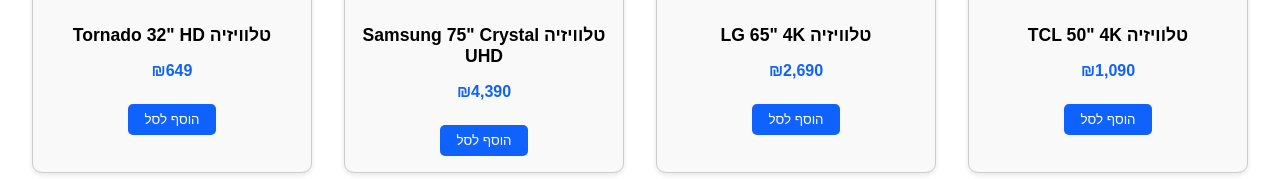
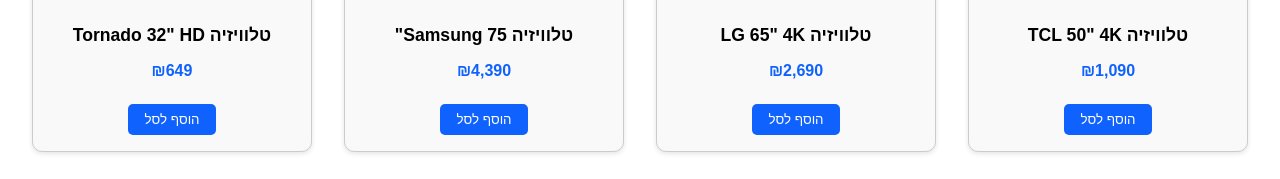
Before and after one commit to hay01454953/SMART-ONLINE, a plain HTML site: page index.html in a window 1280 px wide. Shown: the part 1439-1618 px from the top of the page. Drawn offline with Linux system fonts and the light colour scheme.

Commit message:
Update index.html

```diff
--- a/index.html
+++ b/index.html
@@ -165,7 +165,7 @@
     </div>
     <div class="product">
       <img src="https://i.postimg.cc/Bn3fzPJH/sku-669a10162b9a3-19072024101837-large.png" alt="Samsung 75">
-      <h3>טלוויזיה Samsung 75" Crystal UHD</h3>
+      <h3>טלוויזיה Samsung 75"</h3>
       <p>₪4,390</p>
       <button>הוסף לסל</button>
     </div>
```
